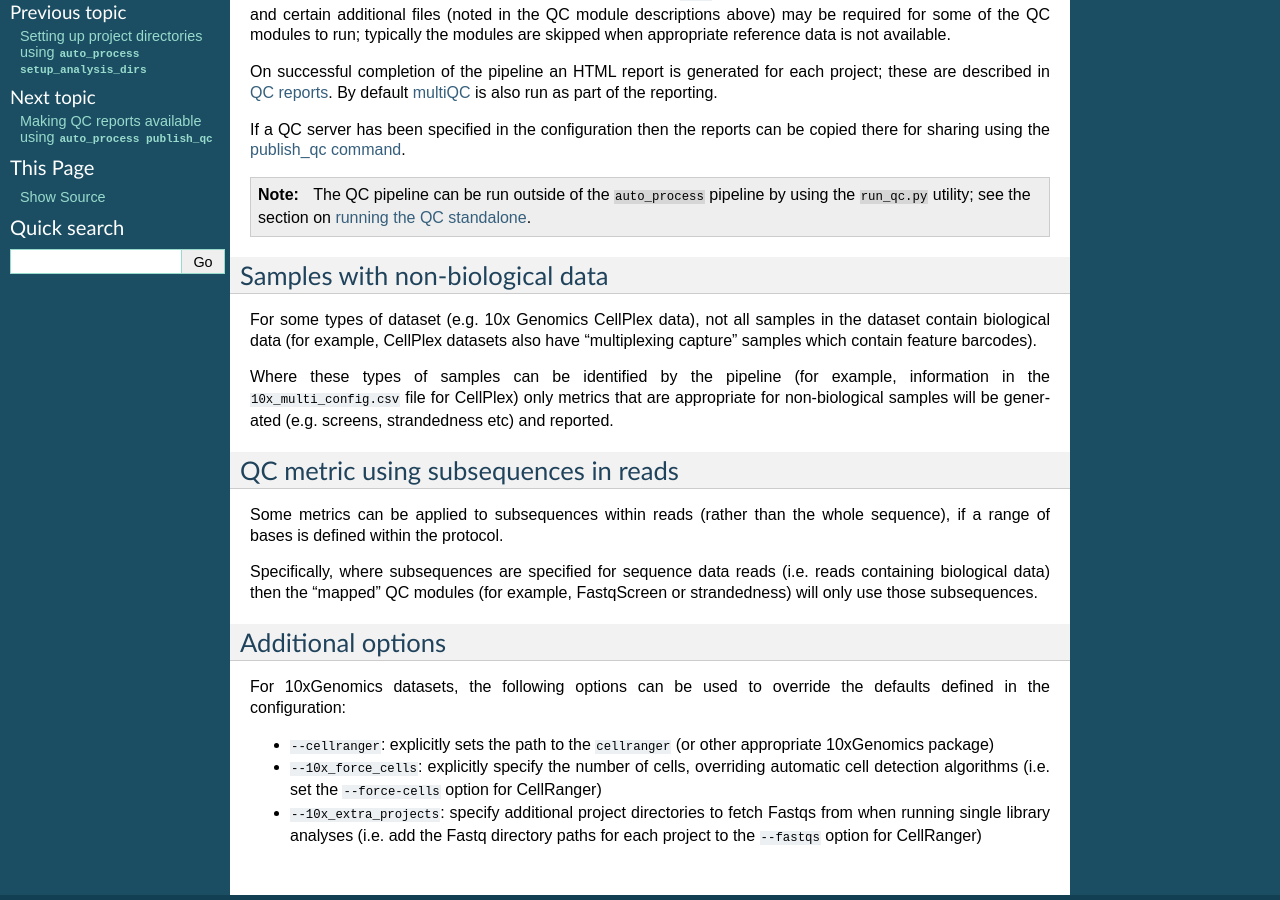
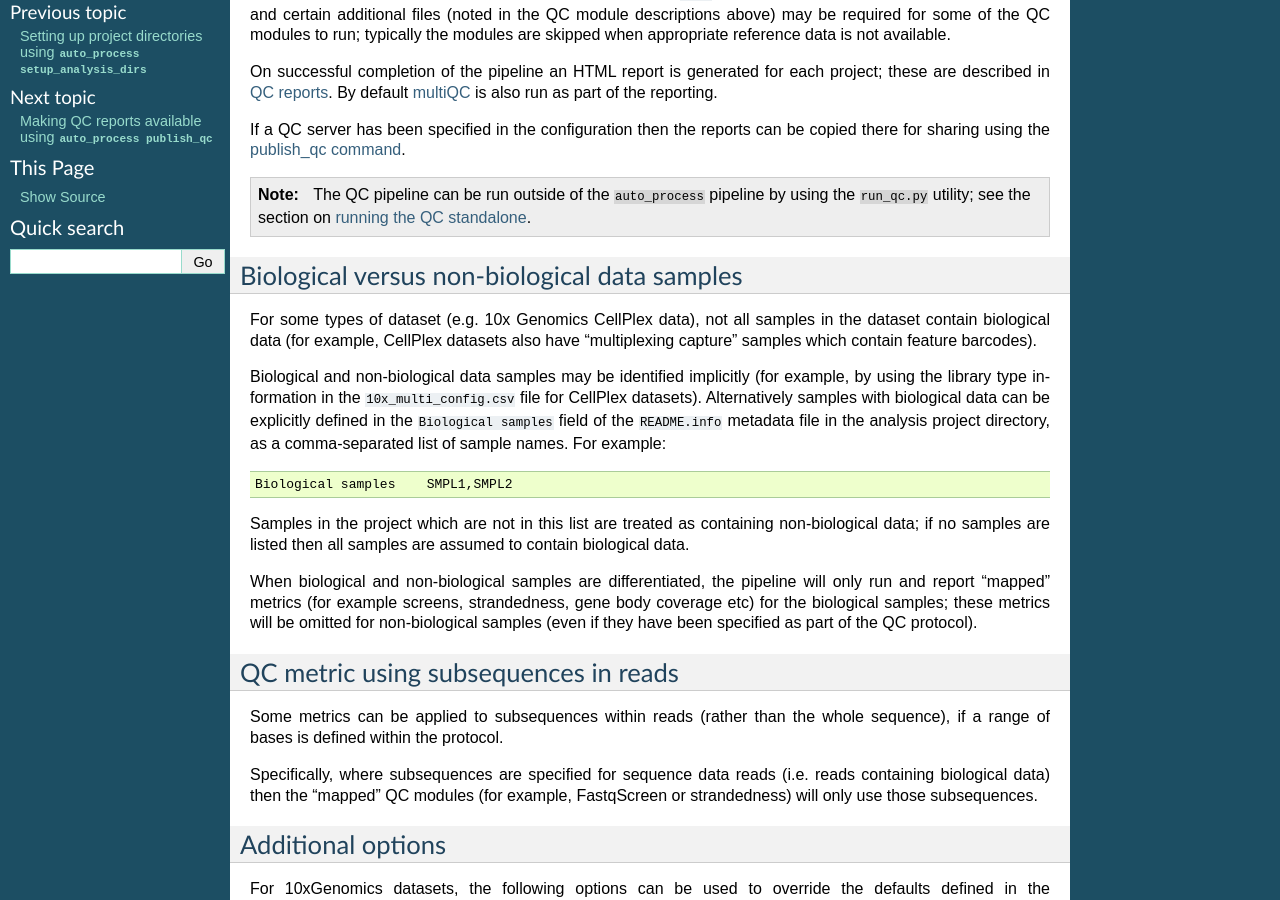
Before and after one commit to fls-bioinformatics-core/auto_process_ngs, a Sphinx documentation site: the page built from docs/source/using/run_qc.rst, in a window 1280 px wide and 900 px high, scrolled down 1118 px. Built offline with Sphinx 7.4.7, drawn with Linux system fonts in a browser that asks for light colours; some of the changed text lies outside the part shown.

Commit message:
Update QC pipeline documentation with explicit definition of biological samples.

```diff
--- a/docs/source/using/run_qc.rst
+++ b/docs/source/using/run_qc.rst
@@ -109,20 +109,37 @@ reports can be copied there for sharing using the
    pipeline by using the ``run_qc.py`` utility; see the
    section on :doc:`running the QC standalone <run_qc_standalone>`.
 
---------------------------------
-Samples with non-biological data
---------------------------------
+---------------------------------------------
+Biological versus non-biological data samples
+---------------------------------------------
 
 For some types of dataset (e.g. 10x Genomics CellPlex data), not
 all samples in the dataset contain biological data (for example,
 CellPlex datasets also have "multiplexing capture" samples which
 contain feature barcodes).
 
-Where these types of samples can be identified by the pipeline
-(for example, information in the ``10x_multi_config.csv`` file
-for CellPlex) only metrics that are appropriate for non-biological
-samples will be generated (e.g. screens, strandedness etc) and
-reported.
+Biological and non-biological data samples may be identified
+implicitly (for example, by using the library type information
+in the ``10x_multi_config.csv`` file for CellPlex datasets).
+Alternatively samples with biological data can be explicitly
+defined in the ``Biological samples`` field of the ``README.info``
+metadata file in the analysis project directory, as a
+comma-separated list of sample names. For example:
+
+::
+
+   Biological samples    SMPL1,SMPL2
+
+Samples in the project which are not in this list are treated as
+containing non-biological data; if no samples are listed then all
+samples are assumed to contain biological data.
+
+When biological and non-biological samples are differentiated,
+the pipeline will only run and report "mapped" metrics (for
+example screens, strandedness, gene body coverage etc) for the
+biological samples; these metrics will be omitted for non-biological
+samples (even if they have been specified as part of the QC
+protocol).
 
 -------------------------------------
 QC metric using subsequences in reads
```
